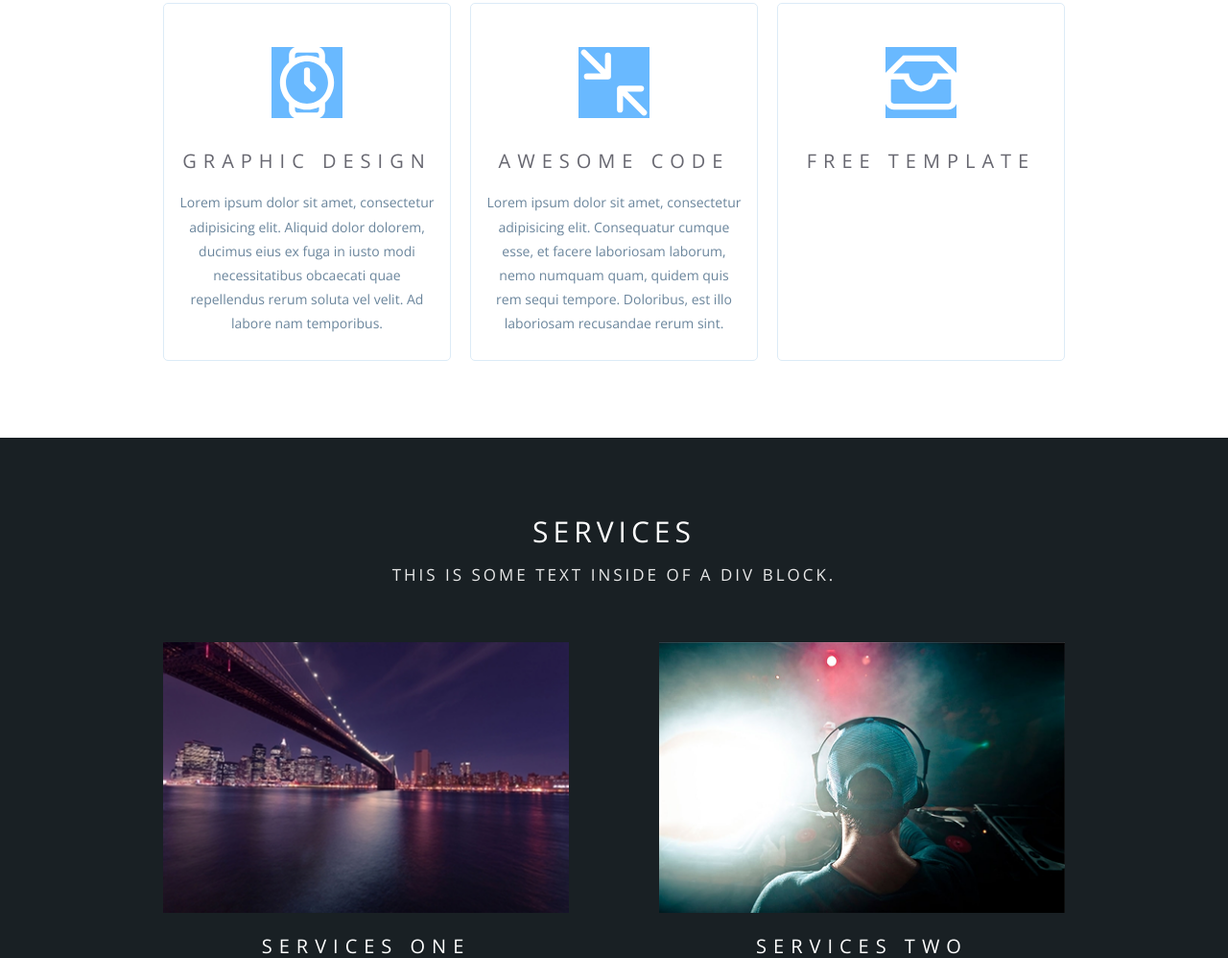
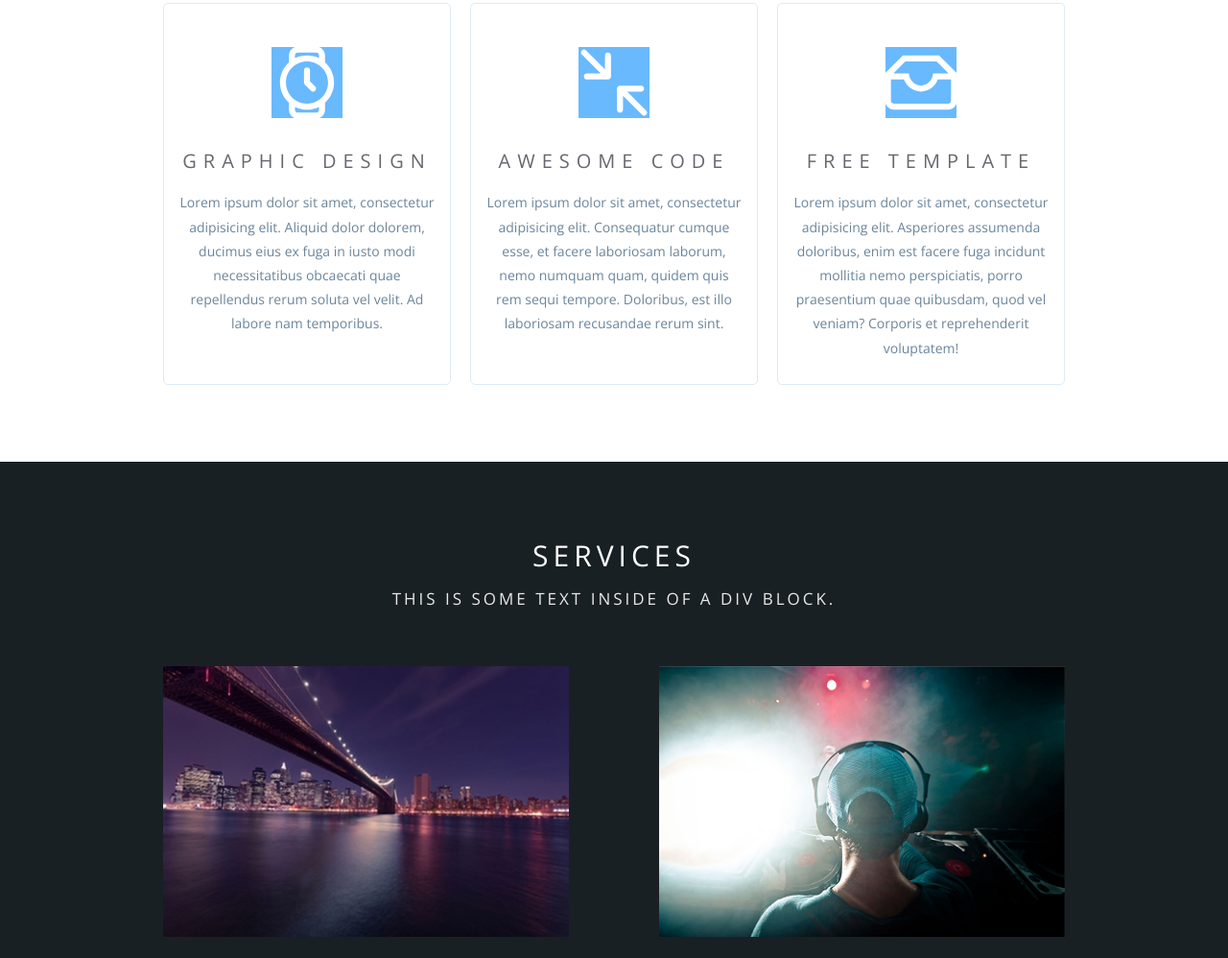
Before and after one commit to UmerNaZavode/artiom, a plain HTML site: page index.html in a window 1280 px wide. Shown: the part 1010-2008 px from the top of the page at 96% size. Drawn offline with nearby package versions, Linux system fonts and the light colour scheme.

Commit message:
test-home

```diff
--- a/index.html
+++ b/index.html
@@ -60,6 +60,7 @@
                 <div class="card">
                     <img src="img/card-icon3.svg" alt="icon">
                     <h4>free template</h4>
+                    <p>Lorem ipsum dolor sit amet, consectetur adipisicing elit. Asperiores assumenda doloribus, enim est facere fuga incidunt mollitia nemo perspiciatis, porro praesentium quae quibusdam, quod vel veniam? Corporis et reprehenderit voluptatem!</p>
                 </div>
 
             </div>
```
